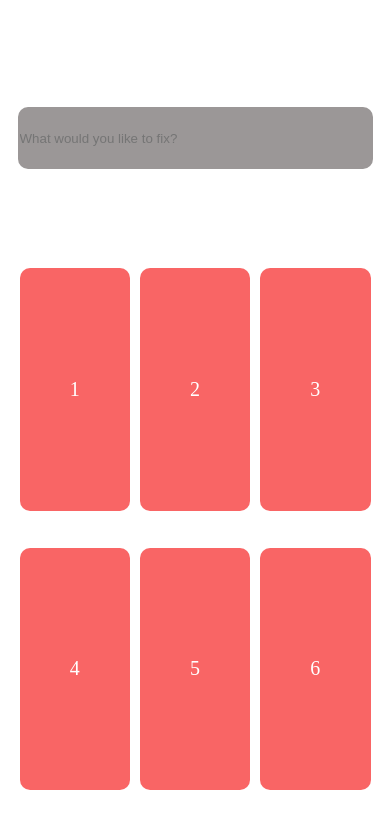
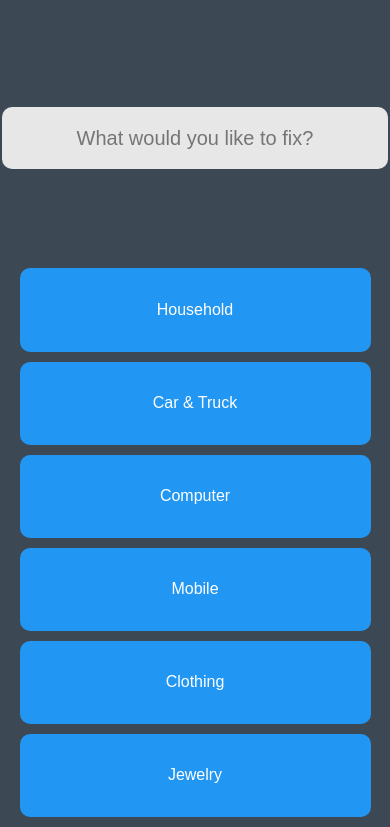
Before and after one commit to iflyimpilot/UX_UI-Lab, a plain HTML site: page index.html in a window 390 px wide. Shown: the part 53-880 px from the top of the page. Drawn offline with Linux system fonts and the light colour scheme.

Commit message:
latest changes to index and styles

```diff
--- a/css/styles.css
+++ b/css/styles.css
@@ -1,44 +1,42 @@
 * {
   margin-top: 0;
+
 }
 
 body {
   margin-left: 0;
   margin-right: 0;
+  font-family: Arial, Helvetica, sans-serif;
+  background: rgb(60, 72, 83)
 }
 
 #title {
   text-align: center;
-  background-color: rgb(122, 129, 153);
+  color: rgb(226, 218, 218);
   width: 100%;
   height: 50px;
   margin-top: 0;
   padding-top: 0;
 }
 
- /* form.searchbox {
-  height: 50px;
-  display: flex;
-  justify-content: center; */
 
-}
 
-.topbar {
-  background: green;
-}
+::-webkit-input-placeholder {
+    text-align: center;
+    font-size: 20px;
+
+ }
+
+
 
 input {
-  width: 90%;
+  width: 98%;
   height: 60px;
   position: absolute;
   top: 160px;
-  background: rgb(155, 151, 151);
+  background: rgb(231, 231, 231);
   border: none;
   border-radius: 10px;
-}
-
-#submit {
-  height: 50px;
 }
 
 .grid-container {
@@ -51,19 +49,17 @@ input {
   height: 65vh;
   position: relative;
   top: 240px;
-  width: 90%;
+  width: auto;
   margin: auto;
-
-
 }
 
 .grid-container > div {
-  background-color: rgba(248, 63, 63, 0.8);
+  background-color: #2196F3;
   border: none;
   border-radius: 10px;
   text-align: center;
-  height: 90%;
-  font-size: 20px;
+  height: 100%;
+  font-size: 1.5em;
   display: flex;
   justify-content: center;
   align-items: center;
@@ -75,9 +71,83 @@ form {
   justify-content: center;
 }
 
+form.searchbox input[type=text] {
+  font-size: 20px;
+  text-align: center;
+}
+
+.tiles:hover {
+  background-color: rgb(235, 108, 35);
+  color: #white;
+}
+
+
+
+
+/*------------------------ Media queries--------------------- */
+
 /* Desktop */
-@media only screen and (min-width: 992px) {
-  body {
-    background-color: yellow;
+@media only screen and (min-width: 768px) and (max-width 961px;) {
+
+  .grid-container {
+    display: grid;
+    grid-template-columns: auto auto auto;
+    /* grid-template-columns: repeat(auto-fill, minmax(250px, 1fr)); */
+    grid-gap: 10px;
+    padding: 10px;
+    color: white;
+    height: 65vh;
+    position: relative;
+    top: 240px;
+    width: 90%;
+    margin: auto;
+  }
+
+
+}
+
+/* Mobile */
+@media only screen and (max-width: 600px) {
+
+  .grid-container {
+    display: grid;
+    xgrid-template-columns: auto auto auto;
+    grid-template-columns: repeat(auto-fill, minmax(250px, 1fr));
+    grid-gap: 10px;
+    padding: 10px;
+    color: white;
+    height: 65vh;
+    position: relative;
+    top: 240px;
+    width: 90%;
+    margin: auto;
+  }
+
+
+  .grid-container > div {
+    height: 100%;
+    width: 100%;
+    display: flex;
+    flex-direction: row;
+    justify-content:center;
+    align-items: center;
+    font-size: 1em;
   }
 }
+
+/*
+-------------StyleGuide-------------
+
+Fonts: Arial, Helvetica, sans-serif
+
+Colors:
+
+body:             rgb(60, 72, 83)
+title:            rgb(226, 218, 218)
+searchbox:        rgb(231, 231, 231)
+tiles:            #2196F3
+tiles at hover:   rgb(235, 108, 35);
+
+
+
+*/
--- a/index.html
+++ b/index.html
@@ -6,11 +6,12 @@
     <meta http-equiv="X-UA-Compatible" content="ie=edge" />
     <title>Document</title>
     <link rel="stylesheet" href="css/styles.css" />
+    <link rel="stylesheet" href="https://cdnjs.cloudflare.com/ajax/libs/font-awesome/4.7.0/css/font-awesome.min.css">
   </head>
   <body>
     <header>
       <!-- <div class="title">TITLE</div> -->
-      <h1 id="title">TITLE</h1>
+      <h1 id="title">go-fix</h1>
     </header>
 
     <!-- <form action="#"></form>
@@ -20,21 +21,17 @@
       <input
         type="text"
         placeholder="What would you like to fix?"
-        name="search"
-      />
-      <!-- <button type="submit">sdf</button> -->
+        name="search">
+      <!-- <button type="submit">Go</button> -->
     </form>
 
     <div class="grid-container">
-      <div>1</div>
-      <div>2</div>
-      <div>3</div>
-      <div>4</div>
-      <div>5</div>
-      <div>6</div>
-      <!-- <div>7</div>
-      <div>8</div>
-      <div>9</div> -->
+      <div class="tiles">Household</div>
+      <div class="tiles">Car & Truck</div>
+      <div class="tiles">Computer</div>
+      <div class="tiles">Mobile</div>
+      <div class="tiles">Clothing</div>
+      <div class="tiles">Jewelry</div>
     </div>
   </body>
 </html>
```
Also changed, not shown: images/file.txt (added), wireframes/tile.txt (added).
